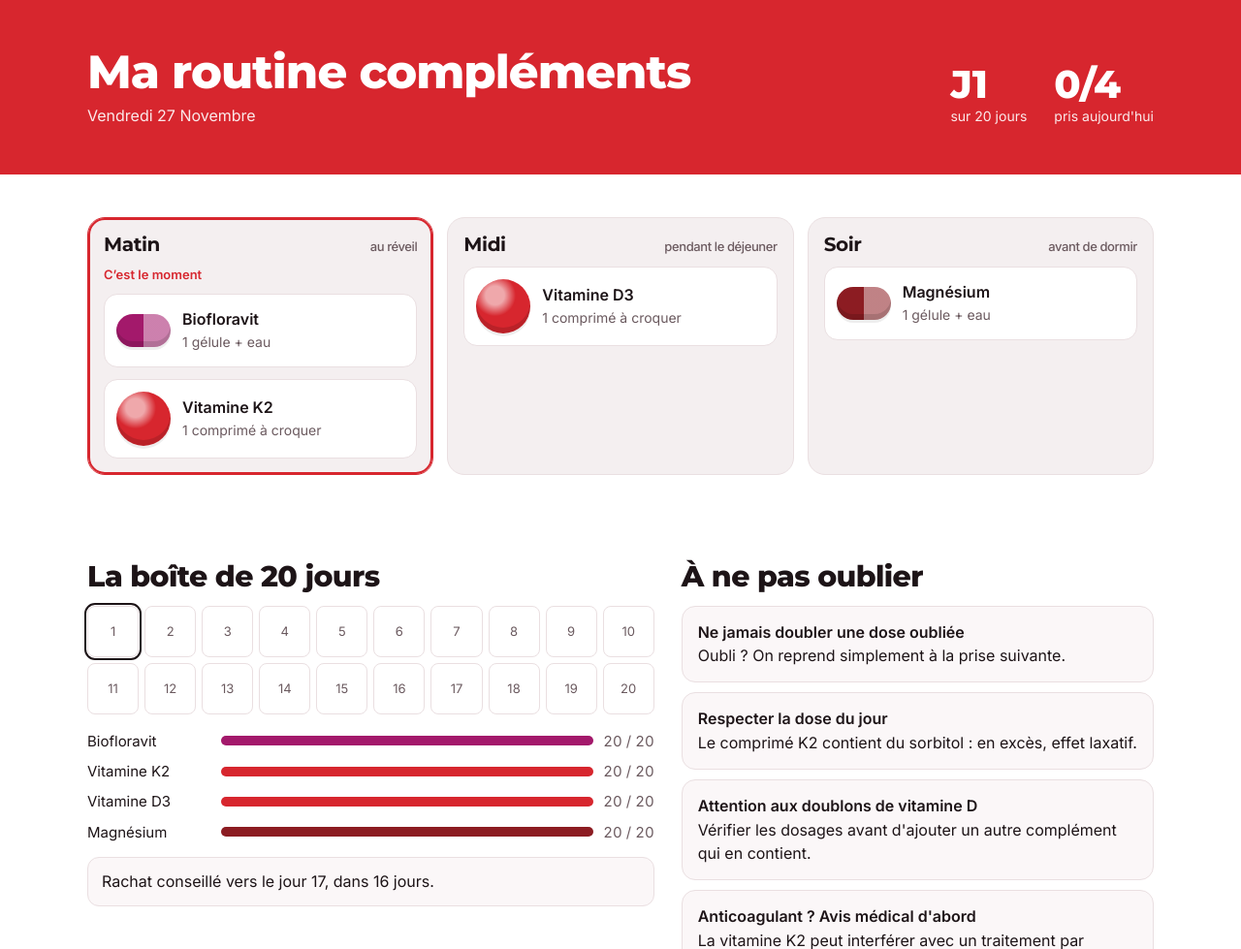
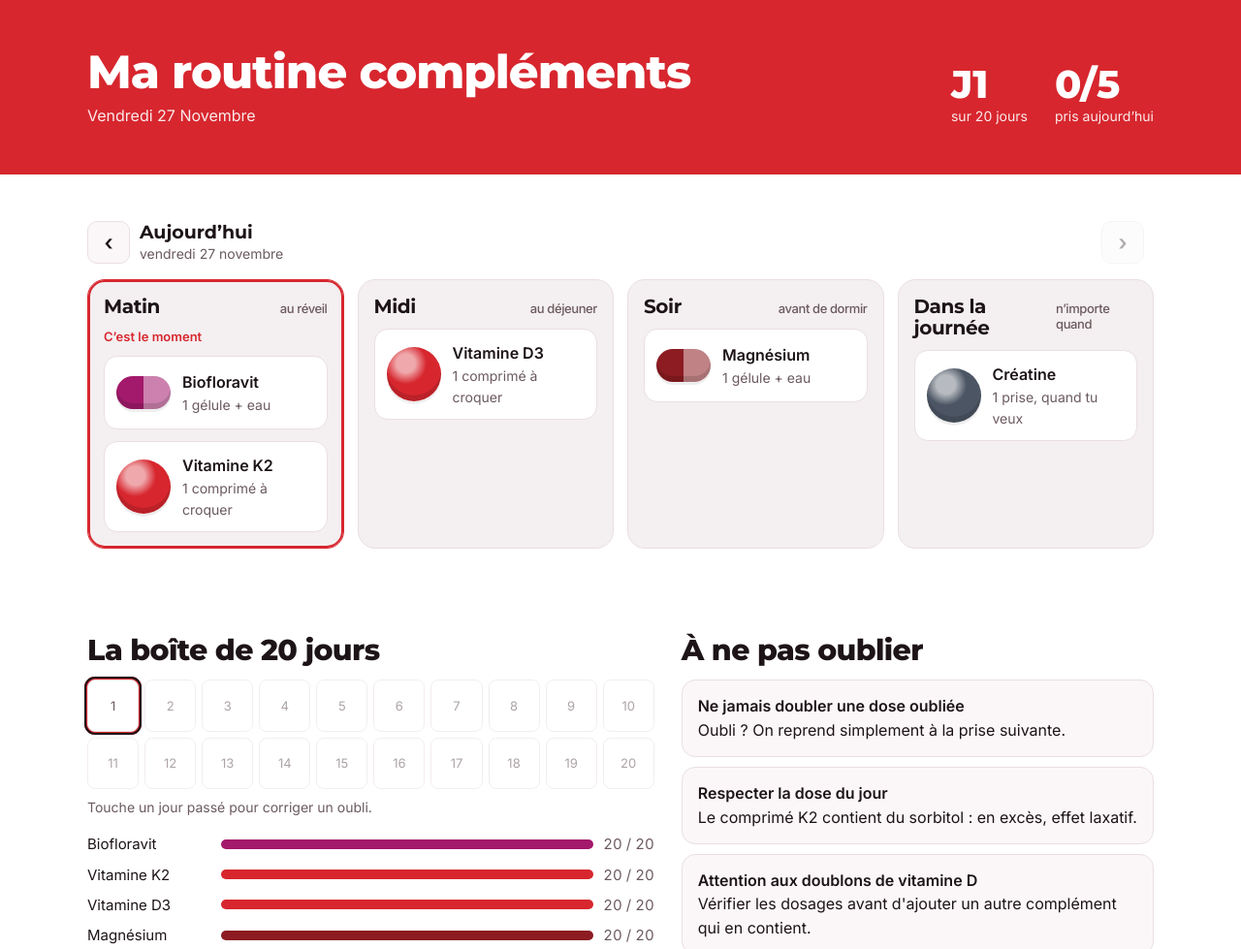
Before and after one commit to massibuild/routine, a plain HTML site: page index.html in a window 1280 px wide. Shown: the top 979 px of the page at 97% size. Drawn offline with Linux system fonts and the light colour scheme.

Commit message:
Modifier les jours passés + ajout de la créatine
Co-Authored-By: Claude Opus 5.5 <noreply@anthropic.com>
Claude-Session: https://claude.ai/code/session_017k6DcV5suDKbnVUNJ69RBc

```diff
--- a/index.html
+++ b/index.html
@@ -17,7 +17,7 @@
 <style>
 /* VOICE everyday, calm and practical
    IDEA a pharmacy blister strip: each dose is a cell you press out when taken
-   PICTURE today's blister, three slots (matin, midi, soir), four pills to pop; below, the 20-day box as a grid
+   PICTURE the day's blister, four slots (matin, midi, soir, journée), five pills to pop; below, the 20-day box as a grid
    COLOUR white ground, Antoniana red #d7262e dominant, magenta #a3196b for the probiotic, ink near-black
    TYPE Montserrat 800 (like the boxes) + Inter
    LAYOUT laptop: title + counters on top, blister full width; phone: title, blister stacked by slot, then consignes */
@@ -36,7 +36,15 @@ h1{font-size:clamp(32px,6vw,48px);font-weight:800;text-wrap:balance}
 .stats{display:flex;gap:28px}
 .stat b{display:block;font:800 clamp(28px,5vw,40px)/1 Montserrat,sans-serif;white-space:nowrap}
 .stat span{font-size:14px;opacity:.9}
-.blister{display:grid;grid-template-columns:repeat(3,minmax(0,1fr));gap:14px;margin-top:-4px}
+.blister{display:grid;grid-template-columns:repeat(4,minmax(0,1fr));gap:14px}
+.daynav{display:grid;grid-template-columns:44px minmax(0,1fr) 44px auto;gap:10px;align-items:center;margin-bottom:16px}
+.daynav .b{padding:0 12px}
+.daynav .arr{font-size:22px;line-height:1;padding:0}
+.daynav button:disabled{opacity:.35;cursor:default}
+.sel b{display:block;font:700 19px Montserrat,sans-serif;text-transform:capitalize}
+.sel span{display:block;font-size:14px;color:var(--soft)}
+.sel span.past{color:var(--red);font-weight:600}
+.blister.past .slot{border-style:dashed}
 .slot{background:var(--foil);border:1px solid var(--line);border-radius:18px;padding:16px;display:flex;flex-direction:column;gap:12px}
 .slot.now{border-color:var(--red);box-shadow:0 0 0 2px var(--red) inset}
 .slot h2{font-size:20px;font-weight:700;display:flex;justify-content:space-between;align-items:baseline;gap:8px}
@@ -60,7 +68,11 @@ h1{font-size:clamp(32px,6vw,48px);font-weight:800;text-wrap:balance}
 .grid2{display:grid;grid-template-columns:minmax(0,1.2fr) minmax(0,1fr);gap:28px}
 h2.sec{font-size:clamp(24px,3.5vw,30px);font-weight:800;margin-bottom:14px}
 .cure{display:grid;grid-template-columns:repeat(10,minmax(0,1fr));gap:6px}
-.day{aspect-ratio:1;border-radius:8px;border:1px solid var(--line);display:grid;place-items:center;font-size:13px;color:var(--soft);position:relative;overflow:hidden;background:var(--bg)}
+.day{appearance:none;font:inherit;padding:0;aspect-ratio:1;border-radius:8px;border:1px solid var(--line);display:grid;place-items:center;font-size:13px;color:var(--soft);position:relative;overflow:hidden;background:var(--bg);cursor:pointer;min-height:30px}
+.day:disabled{cursor:default;opacity:.55}
+.day:focus-visible{outline:3px solid var(--red);outline-offset:2px}
+.day.sel{box-shadow:0 0 0 3px var(--red)}
+.hint{font-size:14px;color:var(--soft);margin:8px 0 0}
 .day i{position:absolute;inset:auto 0 0 0;background:var(--red);opacity:.85}
 .day em{position:relative;font-style:normal}
 .day.full{color:#fff}
@@ -90,7 +102,10 @@ button.b{font:600 15px Inter,sans-serif;min-height:44px;padding:0 16px;border-ra
 button.b.p{background:var(--red);border-color:var(--red);color:#fff}
 button.b:focus-visible,input:focus-visible{outline:3px solid var(--red);outline-offset:2px}
 .foot{font-size:13px;color:var(--soft);border-top:1px solid var(--line)}
-@media(max-width:820px){.blister{grid-template-columns:minmax(0,1fr)}.grid2,.cards{grid-template-columns:minmax(0,1fr)}}
+.card.wide{grid-column:1/-1}
+@media(max-width:1000px){.blister{grid-template-columns:repeat(2,minmax(0,1fr))}}
+@media(max-width:820px){.grid2,.cards{grid-template-columns:minmax(0,1fr)}}
+@media(max-width:600px){.blister{grid-template-columns:minmax(0,1fr)}.daynav{grid-template-columns:44px minmax(0,1fr) 44px}.daynav #goToday{grid-column:1/-1}}
 @media(max-width:420px){.cure{grid-template-columns:repeat(5,minmax(0,1fr))}.row{grid-template-columns:7em minmax(0,1fr) auto}}
 @media(prefers-reduced-motion:reduce){.pill{transition:none}}
 </style>
@@ -104,7 +119,7 @@ button.b:focus-visible,input:focus-visible{outline:3px solid var(--red);outline-
     </div>
     <div class="stats">
       <div class="stat"><b id="sDay">J1</b><span>sur 20 jours</span></div>
-      <div class="stat"><b id="sDone">0/4</b><span>pris aujourd'hui</span></div>
+      <div class="stat"><b id="sDone">0/5</b><span id="sDoneLbl">pris aujourd'hui</span></div>
     </div>
   </div>
 </header>
@@ -112,6 +127,12 @@ button.b:focus-visible,input:focus-visible{outline:3px solid var(--red);outline-
 <main>
   <section class="band">
     <div class="wrap">
+      <div class="daynav">
+        <button class="b arr" id="prev" type="button" aria-label="Jour précédent">‹</button>
+        <div class="sel"><b id="selLabel"></b><span id="selSub"></span></div>
+        <button class="b arr" id="next" type="button" aria-label="Jour suivant">›</button>
+        <button class="b" id="goToday" type="button">Revenir à aujourd'hui</button>
+      </div>
       <div class="blister" id="blister"></div>
       <p class="alldone" id="alldone" aria-live="polite"></p>
     </div>
@@ -122,6 +143,7 @@ button.b:focus-visible,input:focus-visible{outline:3px solid var(--red);outline-
       <div>
         <h2 class="sec">La boîte de 20 jours</h2>
         <div class="cure" id="cure" aria-label="Suivi des 20 jours"></div>
+        <p class="hint">Touche un jour passé pour corriger un oubli.</p>
         <div class="stock" id="stock"></div>
         <div class="buy" id="buy"></div>
       </div>
@@ -180,6 +202,11 @@ button.b:focus-visible,input:focus-visible{outline:3px solid var(--red);outline-
           </table>
           <p>Contribue à réduire la fatigue et au bon fonctionnement musculaire.</p>
         </article>
+        <article class="card wide" style="--c:#4b5563">
+          <h3>Créatine</h3>
+          <p class="how">1 fois par jour, à n'importe quel moment</p>
+          <p>Dose : celle indiquée sur ton pot. Pas liée à la boîte de 20 jours, donc pas comptée dans le stock.</p>
+        </article>
       </div>
     </div>
   </section>
@@ -190,7 +217,7 @@ button.b:focus-visible,input:focus-visible{outline:3px solid var(--red);outline-
       <div class="settings">
         <label for="start">Début de la boîte<input type="date" id="start"></label>
         <button class="b p" id="newBox" type="button">Nouvelle boîte aujourd'hui</button>
-        <button class="b" id="resetDay" type="button">Effacer les prises du jour</button>
+        <button class="b" id="resetDay" type="button">Effacer les prises du jour affiché</button>
       </div>
     </div>
   </section>
@@ -203,41 +230,57 @@ button.b:focus-visible,input:focus-visible{outline:3px solid var(--red);outline-
 <script>
 {
 const P=[
-  {id:'bio',slot:0,name:'Biofloravit',dose:'1 gélule + eau',c:'var(--mag)',caps:true},
-  {id:'k2',slot:0,name:'Vitamine K2',dose:'1 comprimé à croquer',c:'var(--red)'},
-  {id:'d3',slot:1,name:'Vitamine D3',dose:'1 comprimé à croquer',c:'var(--red)'},
-  {id:'mg',slot:2,name:'Magnésium',dose:'1 gélule + eau',c:'#8c1c22',caps:true}
+  {id:'bio',slot:0,name:'Biofloravit',dose:'1 gélule + eau',c:'var(--mag)',caps:true,box:true},
+  {id:'k2',slot:0,name:'Vitamine K2',dose:'1 comprimé à croquer',c:'var(--red)',box:true},
+  {id:'d3',slot:1,name:'Vitamine D3',dose:'1 comprimé à croquer',c:'var(--red)',box:true},
+  {id:'mg',slot:2,name:'Magnésium',dose:'1 gélule + eau',c:'#8c1c22',caps:true,box:true},
+  {id:'crea',slot:3,name:'Créatine',dose:'1 prise, quand tu veux',c:'#4b5563'}
 ];
-const S=[{t:'Matin',h:'au réveil'},{t:'Midi',h:'pendant le déjeuner'},{t:'Soir',h:'avant de dormir'}];
+const BOX=P.filter(p=>p.box);
+const S=[{t:'Matin',h:'au réveil'},{t:'Midi',h:'au déjeuner'},{t:'Soir',h:'avant de dormir'},{t:'Dans la journée',h:'n’importe quand'}];
 const KEY='routine-complements-v1';
 const pad=n=>String(n).padStart(2,'0');
 const key=d=>d.getFullYear()+'-'+pad(d.getMonth()+1)+'-'+pad(d.getDate());
 const parse=k=>{const [y,m,d]=k.split('-').map(Number);return new Date(y,m-1,d)};
+const shift=(k,n)=>{const d=parse(k);d.setDate(d.getDate()+n);return key(d)};
 const now=new Date();const tk=key(now);
 let st={start:tk,days:{}};
 try{const r=JSON.parse(localStorage.getItem(KEY)||'null');if(r&&r.start&&r.days)st=r}catch(e){}
 const save=()=>{try{localStorage.setItem(KEY,JSON.stringify(st))}catch(e){}};
 const check='<svg viewBox="0 0 24 24" fill="none" stroke-width="3" stroke-linecap="round" stroke-linejoin="round"><path d="M5 12.5l4.5 4.5L19 7.5"/></svg>';
 const curSlot=()=>{const h=now.getHours();return h<11?0:h<16?1:2};
+let sel=tk;
 
 const $=id=>document.getElementById(id);
 $('today').textContent=now.toLocaleDateString('fr-FR',{weekday:'long',day:'numeric',month:'long'});
+const longDate=k=>parse(k).toLocaleDateString('fr-FR',{weekday:'long',day:'numeric',month:'long'});
 
 function render(){
-  const today=st.days[tk]||{};
-  const cs=curSlot();
+  const isToday=sel===tk;
+  const rec=st.days[sel]||{};
+  const cs=isToday?curSlot():-1;
+  const ago=Math.round((parse(tk)-parse(sel))/864e5);
+  $('selLabel').textContent=isToday?'Aujourd’hui':ago===1?'Hier':longDate(sel);
+  const sub=$('selSub');
+  sub.textContent=isToday?longDate(sel):(ago===1?longDate(sel)+' · ':'')+'Tu modifies un jour passé';
+  sub.className=isToday?'':'past';
+  $('next').disabled=isToday;
+  $('goToday').hidden=isToday;
+  $('blister').className='blister'+(isToday?'':' past');
   $('blister').innerHTML=S.map((s,i)=>{
     const pills=P.filter(p=>p.slot===i).map(p=>{
-      const t=today[p.id];
+      const t=rec[p.id];
+      const lbl=!t?p.dose:t==='après'?'Pris (coché après coup)':'Pris à '+t;
       return '<button type="button" class="pill'+(t?' done':'')+'" data-id="'+p.id+'" style="--c:'+p.c+'" aria-pressed="'+(t?'true':'false')+'">'+
         '<div class="dome'+(p.caps?' caps':'')+'">'+check+'</div>'+
-        '<div><b>'+p.name+'</b><span class="when">'+(t?'Pris à '+t:p.dose)+'</span></div></button>';
+        '<div><b>'+p.name+'</b><span class="when">'+lbl+'</span></div></button>';
     }).join('');
     return '<div class="slot'+(i===cs?' now':'')+'"><h2>'+s.t+' <small>'+s.h+'</small></h2>'+(i===cs?'<div class="tag">C’est le moment</div>':'')+pills+'</div>';
   }).join('');
-  const n=P.filter(p=>today[p.id]).length;
-  $('sDone').textContent=n+'/4';
-  $('alldone').textContent=n===4?'Tout est pris pour aujourd’hui. À demain.':'';
+  const n=P.filter(p=>rec[p.id]).length;
+  $('sDone').textContent=n+'/'+P.length;
+  $('sDoneLbl').textContent=isToday?'pris aujourd’hui':'pris ce jour-là';
+  $('alldone').textContent=n===P.length?(isToday?'Tout est pris pour aujourd’hui. À demain.':'Journée complète.'):'';
 
   const start=parse(st.start);
   const dayN=Math.floor((parse(tk)-start)/864e5)+1;
@@ -246,14 +289,15 @@ function render(){
 
   let cells='';
   for(let i=0;i<20;i++){
-    const d=new Date(start);d.setDate(d.getDate()+i);const k=key(d);
-    const rec=st.days[k]||{};const f=P.filter(p=>rec[p.id]).length/4;
-    cells+='<div class="day'+(k===tk?' today':'')+(f===1?' full':'')+'" title="'+d.toLocaleDateString('fr-FR')+'"><i style="height:'+(f*100)+'%"></i><em>'+(i+1)+'</em></div>';
+    const k=shift(st.start,i);
+    const r=st.days[k]||{};const f=P.filter(p=>r[p.id]).length/P.length;
+    const fut=parse(k)>parse(tk);
+    cells+='<button type="button" class="day'+(k===tk?' today':'')+(k===sel?' sel':'')+(f===1?' full':'')+'" data-k="'+k+'"'+(fut?' disabled':'')+' title="'+parse(k).toLocaleDateString('fr-FR')+'" aria-label="Jour '+(i+1)+'"><i style="height:'+(f*100)+'%"></i><em>'+(i+1)+'</em></button>';
   }
   $('cure').innerHTML=cells;
 
-  const left=P.map(p=>{
-    let used=0;for(const k in st.days){const d=parse(k);if(d>=start&&st.days[k][p.id])used++}
+  const left=BOX.map(p=>{
+    let used=0;for(const k in st.days){if(parse(k)>=start&&st.days[k][p.id])used++}
     return {p,left:Math.max(0,20-used)};
   });
   $('stock').innerHTML=left.map(o=>'<div class="row" style="--c:'+o.p.c+'"><span>'+o.p.name+'</span><div class="meter"><i style="width:'+(o.left*5)+'%"></i></div><span class="n">'+o.left+' / 20</span></div>').join('');
@@ -265,13 +309,23 @@ function render(){
 
 $('blister').addEventListener('click',e=>{
   const b=e.target.closest('.pill');if(!b)return;
-  const id=b.dataset.id;const d=st.days[tk]||(st.days[tk]={});
-  if(d[id])delete d[id];else d[id]=pad(new Date().getHours())+'h'+pad(new Date().getMinutes());
+  const id=b.dataset.id;const d=st.days[sel]||(st.days[sel]={});
+  if(d[id])delete d[id];
+  else d[id]=sel===tk?pad(new Date().getHours())+'h'+pad(new Date().getMinutes()):'après';
+  if(!Object.keys(d).length)delete st.days[sel];
   save();render();
 });
+$('cure').addEventListener('click',e=>{
+  const b=e.target.closest('.day');if(!b||b.disabled)return;
+  sel=b.dataset.k;render();
+  $('selLabel').scrollIntoView({behavior:'smooth',block:'center'});
+});
+$('prev').addEventListener('click',()=>{sel=shift(sel,-1);render()});
+$('next').addEventListener('click',()=>{if(sel<tk){sel=shift(sel,1);render()}});
+$('goToday').addEventListener('click',()=>{sel=tk;render()});
 $('start').addEventListener('change',e=>{if(e.target.value){st.start=e.target.value;save();render()}});
 $('newBox').addEventListener('click',()=>{st.start=tk;save();render()});
-$('resetDay').addEventListener('click',()=>{delete st.days[tk];save();render()});
+$('resetDay').addEventListener('click',()=>{delete st.days[sel];save();render()});
 render();
 document.addEventListener('visibilitychange',()=>{if(!document.hidden&&key(new Date())!==tk)location.reload()});
 if('serviceWorker' in navigator)navigator.serviceWorker.register('sw.js').catch(()=>{});
--- a/sw.js
+++ b/sw.js
@@ -1,4 +1,4 @@
-const CACHE = 'routine-v1';
+const CACHE = 'routine-v2';
 const ASSETS = ['./', './index.html', './manifest.webmanifest', './icon-192.png', './icon-512.png', './apple-touch-icon.png'];
 
 self.addEventListener('install', e => {
```
